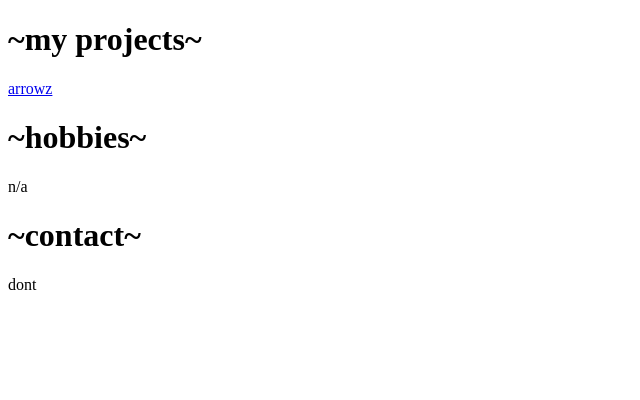
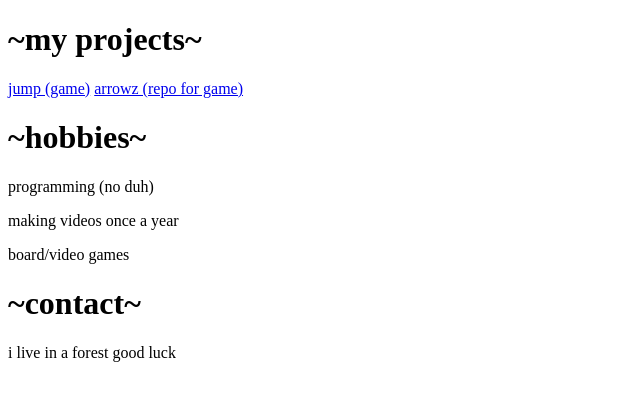
Before and after one commit to maxstc/maxstc.github.io, a plain HTML site: page index.html in a window 1280 px wide. Shown: the whole page, without its empty margins (0-640 px from the left). Drawn offline with Linux system fonts and the light colour scheme.

Commit message:
Update index.html

```diff
--- a/index.html
+++ b/index.html
@@ -8,10 +8,13 @@
 </head>
 <body>
     <h1>~my projects~</h1>
-    <a href="https://www.github.com/maxstc/arrowz">arrowz</a>
+    <a href="https://www.maxstc.github.io/jump.html">jump (game)</a>
+    <a href="https://www.github.com/maxstc/arrowz">arrowz (repo for game)</a>
     <h1>~hobbies~</h1>
-    <p>n/a</p>
+    <p>programming (no duh)</p>
+    <p>making videos once a year</p>
+    <p>board/video games</p>
     <h1>~contact~</h1>
-    <p>dont</p>
+    <p>i live in a forest good luck</p>
 </body>
 </html>
```
